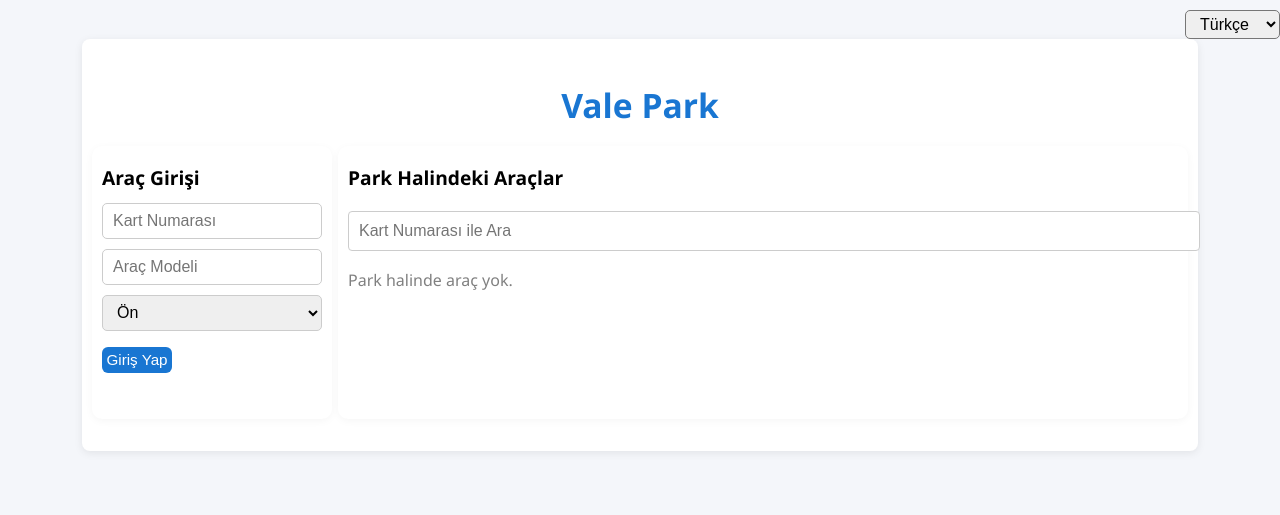
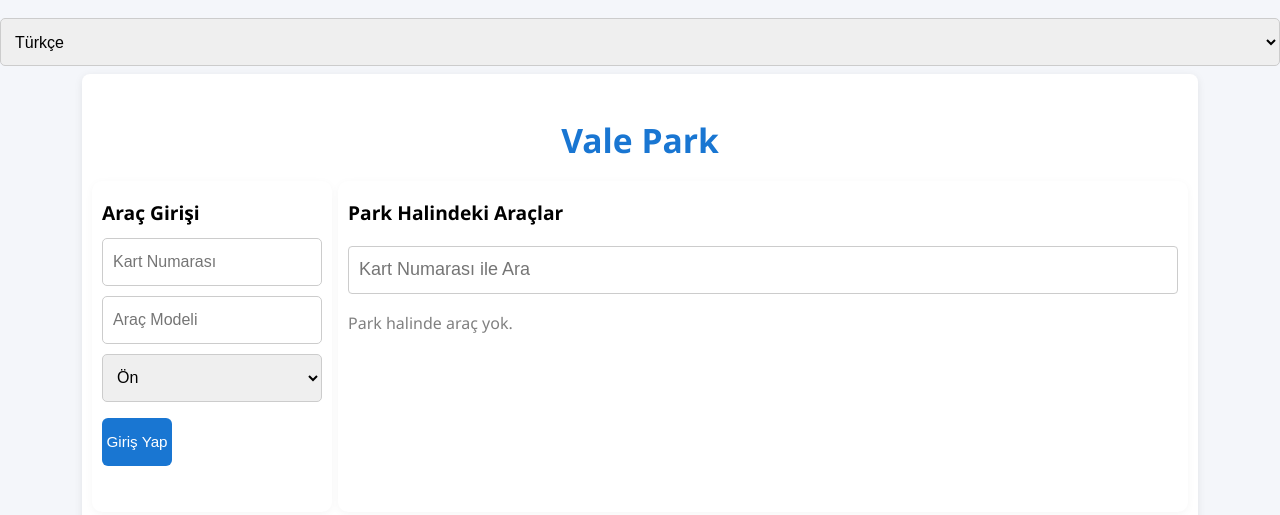
Before and after one commit to sefabzn/valet-parking-app, a plain HTML site: page frontend/index.html in a window 1280 px wide. Drawn offline with Linux system fonts and the light colour scheme.

Commit message:
Increase input and button height for better usability

```diff
--- a/frontend/style.css
+++ b/frontend/style.css
@@ -16,13 +16,16 @@ h1 {
     text-align: center;
     color: #1976d2;
 }
-input {
+input, select, .input-field {
     width: 100%;
     padding: 10px;
     margin: 8px 0;
     border: 1px solid #ccc;
     border-radius: 4px;
-    font-size: 16px;
+    font-size: 18px;
+    height: 48px;
+    min-height: 48px;
+    box-sizing: border-box;
 }
 button {
     width: 100%;
@@ -31,7 +34,9 @@ button {
     color: #fff;
     border: none;
     border-radius: 4px;
-    font-size: 16px;
+    font-size: 18px;
+    height: 48px;
+    min-height: 48px;
     cursor: pointer;
     margin-bottom: 10px;
 }
```
